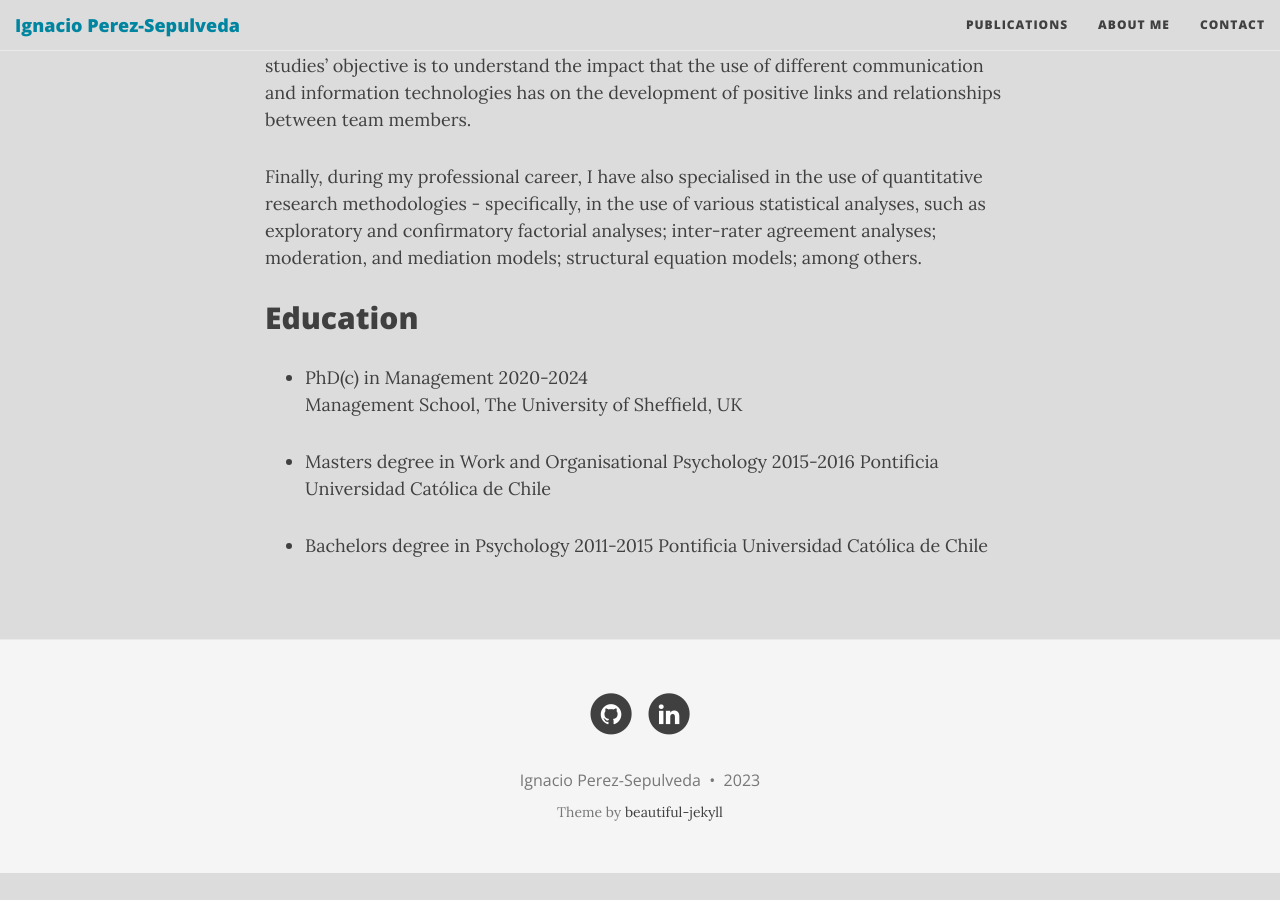
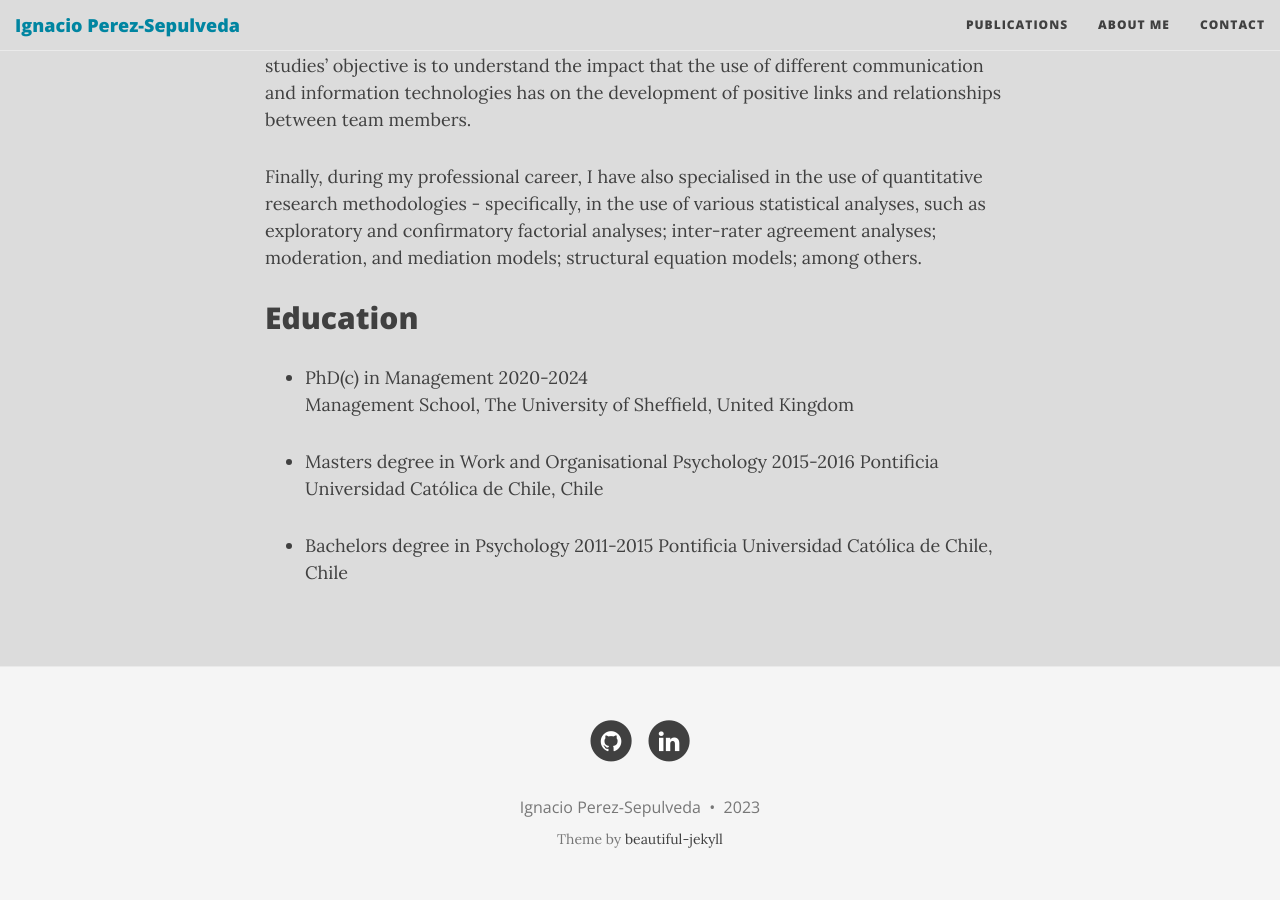
Before and after one commit to ignperezsep/ignperezsep.github.io, a Jekyll site: the page built from aboutme.md, in a window 1280 px wide and 900 px high, scrolled down 526 px. Built offline with Jekyll 4.4.1, drawn with Linux system fonts in a browser that asks for light colours; nearby versions of some CDN libraries; before the commit the page ends 1399 px from its top, so only the background shows below that.

Commit message:
change about me and config

```diff
--- a/_config.yml
+++ b/_config.yml
@@ -78,13 +78,13 @@
 
   #facebook: yourname  # eg. daattali
 
-  github: ignperezsep    # eg. daattali
+  github:     # eg. daattali
 
   #twitter:   # eg. daattali
   #reddit: yourname    # eg. daattali
   #google-plus: 104297178849702862816   # eg. +DeanAttali or 109424658772469020925
 
-  linkedin: ignperezsep/  # eg. daattali
+  linkedin:   # eg. daattali
 
   #xing: yourname      # eg. daattali
   #pinterest:  # eg.
--- a/aboutme.md
+++ b/aboutme.md
@@ -14,12 +14,12 @@
 ## Education
 - PhD(c) in Management
   2020-2024
-  Management School, The University of Sheffield, UK
+  Management School, The University of Sheffield, United Kingdom
 
 - Masters degree in Work and Organisational Psychology
   2015-2016
-  Pontificia Universidad Católica de Chile
+  Pontificia Universidad Católica de Chile, Chile
 
 - Bachelors degree in Psychology
   2011-2015
-  Pontificia Universidad Católica de Chile
+  Pontificia Universidad Católica de Chile, Chile
```
